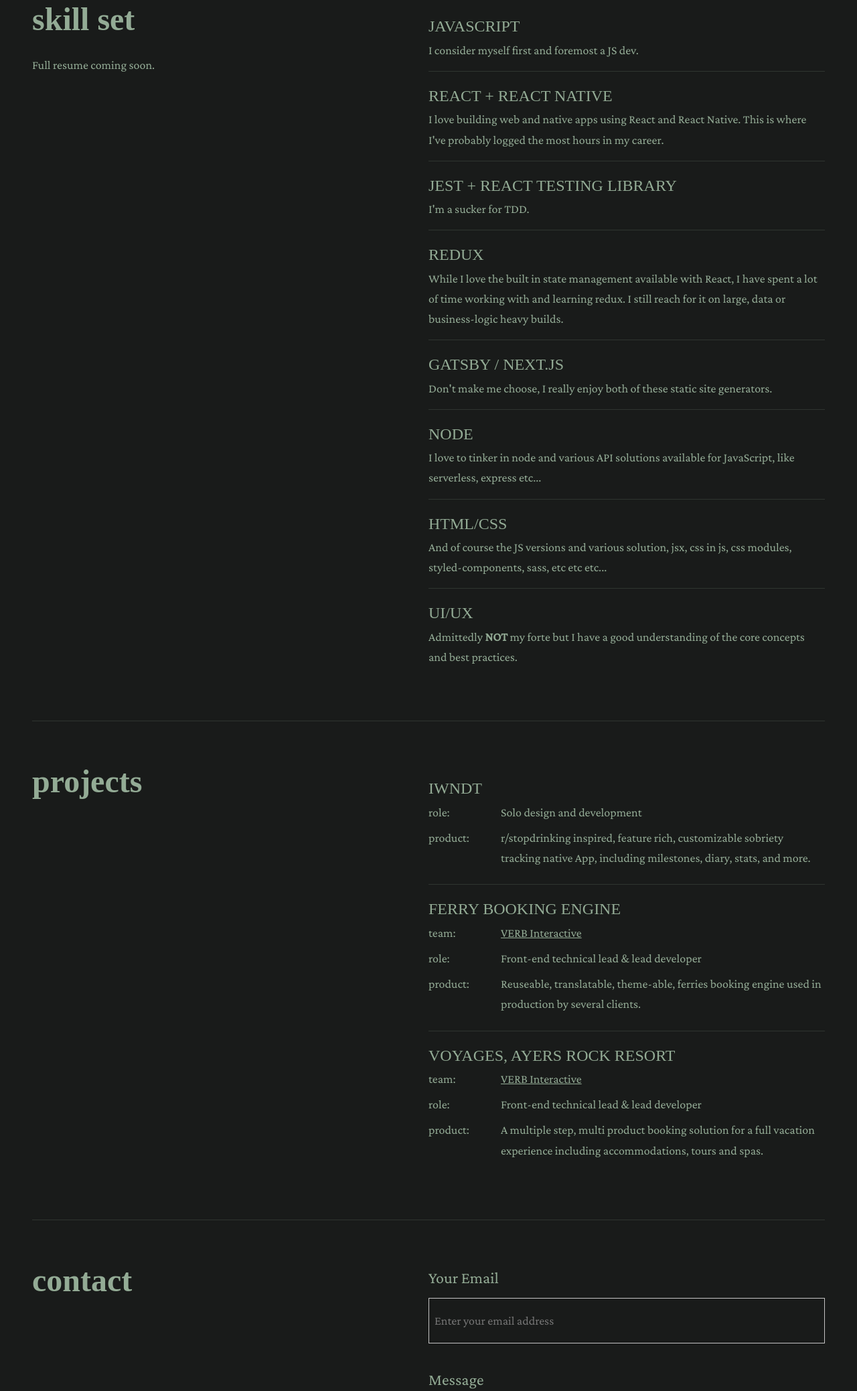
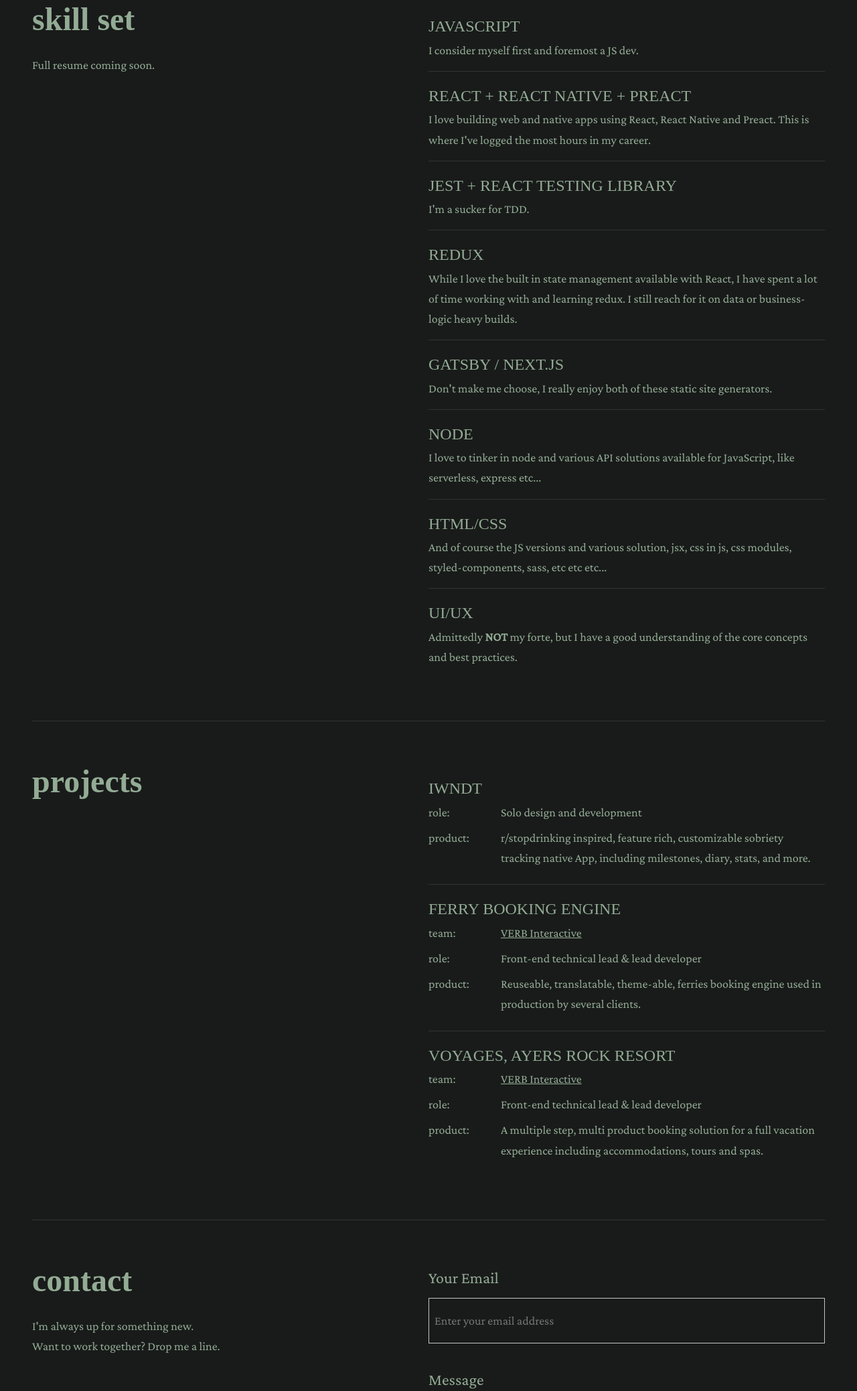
Before and after one commit to thauvette/thauvette.dev, a Gatsby site: page / in a window 1280 px wide. Shown: the part 723-2800 px from the top of the page at 67% size. Built offline with nearby package versions, Linux system fonts and the light colour scheme; Gatsby itself is replaced by a stand-in of ours; a web font is replaced by a local one.

Commit message:
copy updates

```diff
--- a/src/components/skills/skills.js
+++ b/src/components/skills/skills.js
@@ -8,9 +8,9 @@ const skillList = [
     description: 'I consider myself first and foremost a JS dev.',
   },
   {
-    title: 'React + React Native',
+    title: 'React + React Native + Preact',
     description:
-      "I love building web and native apps using React and React Native. This is where I've probably logged the most hours in my career.",
+      "I love building web and native apps using React, React Native and Preact. This is where I've logged the most hours in my career.",
   },
   {
     title: 'Jest + React Testing Library',
@@ -19,7 +19,7 @@ const skillList = [
   {
     title: 'Redux',
     description:
-      'While I love the built in state management available with React, I have spent a lot of time working with and learning redux. I still reach for it on large, data or business-logic heavy builds.',
+      'While I love the built in state management available with React, I have spent a lot of time working with and learning redux. I still reach for it on data or business-logic heavy builds.',
   },
   {
     title: 'Gatsby / Next.js',
@@ -40,8 +40,8 @@ const skillList = [
     title: 'UI/UX',
     description: (
       <>
-        Admittedly <strong>NOT</strong> my forte but I have a good understanding
-        of the core concepts and best practices.
+        Admittedly <strong>NOT</strong> my forte, but I have a good
+        understanding of the core concepts and best practices.
       </>
     ),
   },
--- a/src/pages/index.js
+++ b/src/pages/index.js
@@ -28,7 +28,16 @@ const IndexPage = () => (
       >
         <ProjectList />
       </Section>
-      <Section title="contact" id="contact">
+      <Section
+        title="contact"
+        id="contact"
+        leftChildren={
+          <p>
+            I&apos;m always up for something new. <br /> Want to work together?
+            Drop me a line.
+          </p>
+        }
+      >
         <FormProvider>
           <Contact />
         </FormProvider>
```
Also changed, not shown: 1 other file.
